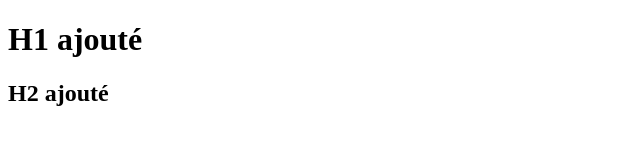
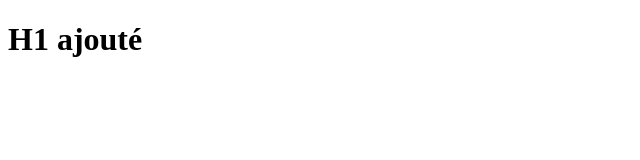
Before and after one commit to randricalvin/Order-summary-component, a plain HTML site: page Desktop/my-website-oups/index.html in a window 1280 px wide. Shown: the whole page, without its empty margins (0-640 px from the left). Drawn offline with Linux system fonts and the light colour scheme.

Commit message:
Revert "h2 ajouté"
This reverts commit 31fcbee573817c01a688d9f12cfe130a6efa3660.

```diff
--- a/Desktop/my-website-oups/index.html
+++ b/Desktop/my-website-oups/index.html
@@ -8,6 +8,5 @@
 </head>
 <body>
     <h1>H1 ajouté</h1>
-        <h2>H2 ajouté</h2>
 </body>
 </html>
```
